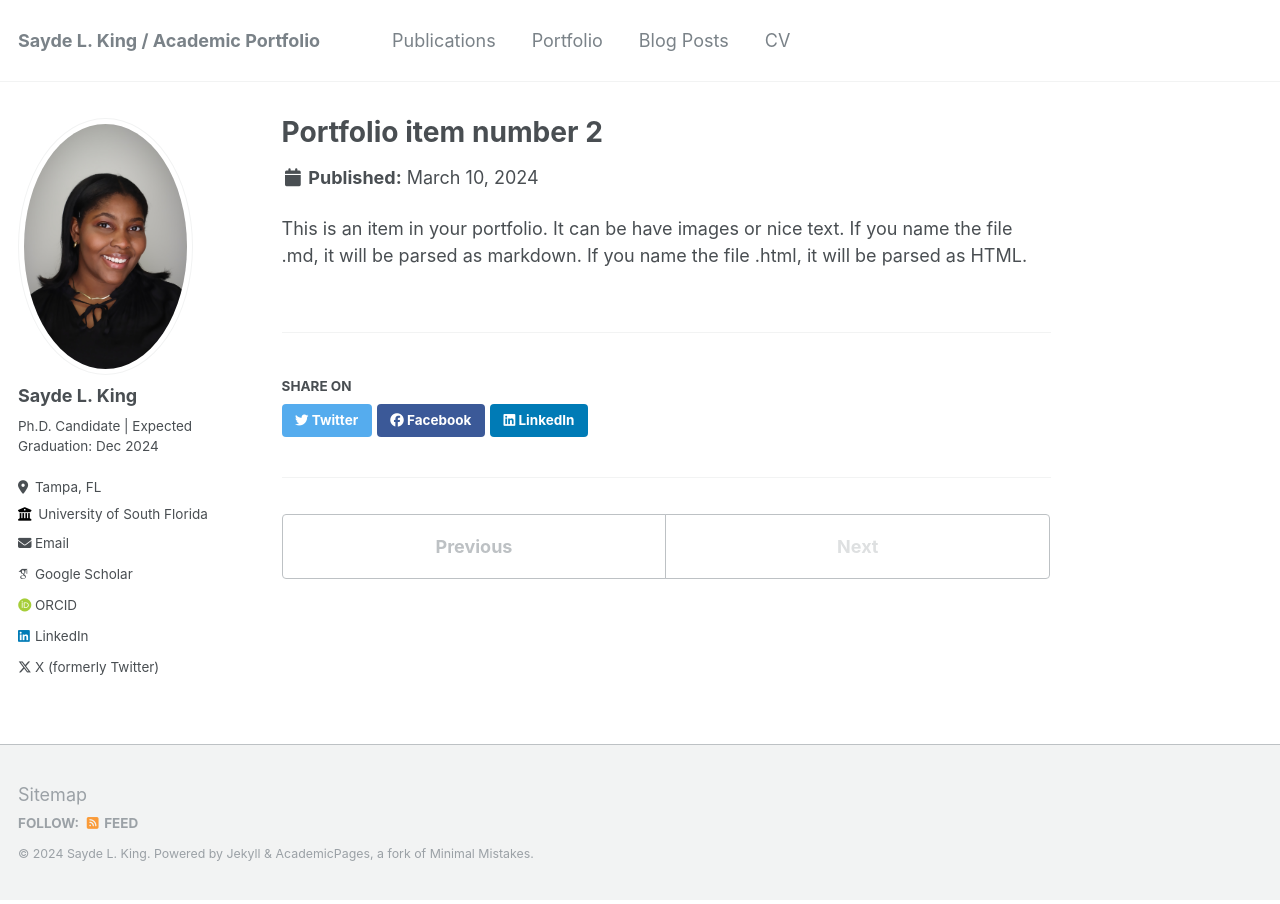
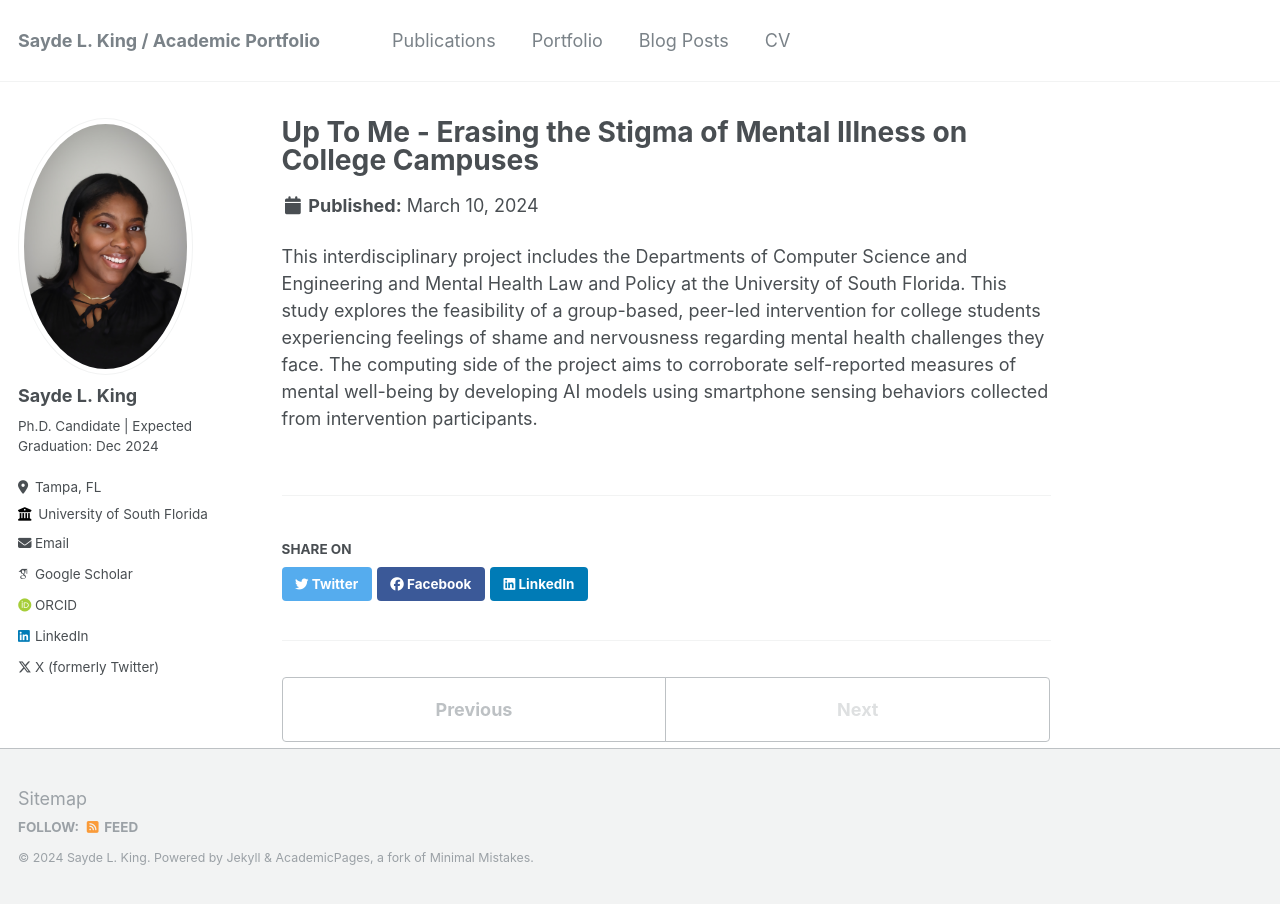
Before and after one commit to saydeking/saydeking.github.io, a Jekyll site: the page built from _portfolio/portfolio-2.html, in a window 1280 px wide. Built offline with Jekyll 4.4.1, drawn with Linux system fonts in a browser that asks for light colours; some web fonts are replaced.

Commit message:
Update portfolio-2.html

```diff
--- a/_portfolio/portfolio-2.html
+++ b/_portfolio/portfolio-2.html
@@ -1,7 +1,7 @@
 ---
-title: "Portfolio item number 2"
-excerpt: "Short description of portfolio item number 2 <br/><img src='/images/500x300.png'>"
+title: "Up To Me - Erasing the Stigma of Mental Illness on College Campuses"
+excerpt: "Up To Me, Mental Health Disclosure Intervention <br/><img src='/images/500x300.png'>"
 collection: portfolio
 ---
 
-This is an item in your portfolio. It can be have images or nice text. If you name the file .md, it will be parsed as markdown. If you name the file .html, it will be parsed as HTML.
+This interdisciplinary project includes the Departments of Computer Science and Engineering and Mental Health Law and Policy at the University of South Florida. This study explores the feasibility of a group-based, peer-led intervention for college students experiencing feelings of shame and nervousness regarding mental health challenges they face. The computing side of the project aims to corroborate self-reported measures of mental well-being by developing AI models using smartphone sensing behaviors collected from intervention participants.
```
